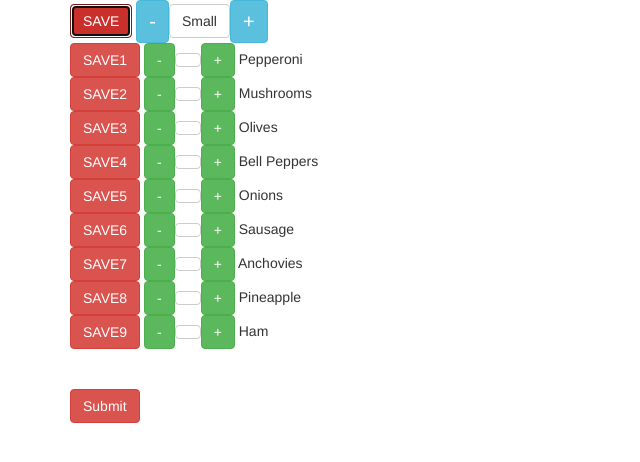
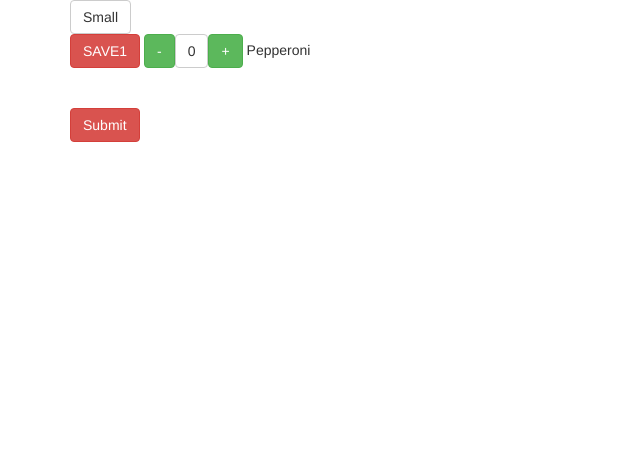
Before and after one commit to toofpaste/FridayWk4, a plain HTML site: page index.html in a window 1280 px wide. Both pictures are taken after a click on the button "SAVE". Shown: the whole page, without its empty margins (0-640 px from the left). Drawn offline with nearby package versions, Linux system fonts and the light colour scheme.

Commit message:
Add hide functions and get toppings functions

```diff
--- a/css/styles.css
+++ b/css/styles.css
@@ -1,8 +1,12 @@
-#sizeMinus{
+#Minus0{
   font-size: 20px;
   cursor: pointer;
 }
-#sizePlus {
+#Plus0 {
   font-size: 20px;
   cursor: pointer;
 }
+
+#cont1, #cont2, #cont3, #cont4, #cont5, #cont6, #cont7, #cont8, #cont9 {
+  display: none;
+}
--- a/index.html
+++ b/index.html
@@ -15,53 +15,53 @@
     <form id="formOne">
 
       <div class="container">
-        <button type="button" name="button"id = "saveBtn" class = "btn btn-danger">SAVE</button>
-        <span id ="sizeMinus" class = "btn btn-info"> - </span><span id = "size" class = "btn btn-default"></span><span id ="sizePlus" class = "btn btn-info"> + </span>
+        <button type="button" name="button" id = "save0" class = "btn btn-danger">SAVE</button>
+        <span id ="Minus0" class = "btn btn-info"> - </span><span id = "size0" class = "btn btn-default"></span><span id ="Plus0" class = "btn btn-info"> + </span>
       </div>
 
-      <div class="container">
-        <button type="button" name="button"id = "savePep" class = "btn btn-danger">SAVE1</button>
-        <span id ="pepMinus" class = "btn btn-success"> - </span><span id = "size1" class = "btn btn-default"></span><span id ="pepPlus" class = "btn btn-success"> + </span> <span id = "itemName"> Pepperoni </span>
+      <div class="container" id = "cont1">
+        <button type="button" name="button"id = "save1" class = "btn btn-danger">SAVE1</button>
+        <span id ="Minus1" class = "btn btn-success"> - </span><span id = "size1" class = "btn btn-default"></span><span id ="Plus1" class = "btn btn-success"> + </span> <span id = "itemName"> Pepperoni </span>
       </div>
 
-      <div class="container">
-        <button type="button" name="button"id = "saveMush" class = "btn btn-danger">SAVE2</button>
-        <span id ="mushMinus" class = "btn btn-success"> - </span><span id = "size2" class = "btn btn-default"></span><span id ="mushPlus" class = "btn btn-success"> + </span> <span id = "itemName"> Mushrooms </span>
+      <div class="container" id = "cont2">
+        <button type="button" name="button"id = "save2" class = "btn btn-danger">SAVE2</button>
+        <span id ="Minus2" class = "btn btn-success"> - </span><span id = "size2" class = "btn btn-default"></span><span id ="Plus2" class = "btn btn-success"> + </span> <span id = "itemName"> Mushrooms </span>
       </div>
 
-      <div class="container">
-        <button type="button" name="button"id = "saveOlive" class = "btn btn-danger">SAVE3</button>
-        <span id ="oliveMinus" class = "btn btn-success"> - </span><span id = "size3" class = "btn btn-default"></span><span id ="olivePlus" class = "btn btn-success"> + </span> <span id = "itemName"> Olives </span>
+      <div class="container" id = "cont3">
+        <button type="button" name="button"id = "save3" class = "btn btn-danger">SAVE3</button>
+        <span id ="Minus3" class = "btn btn-success"> - </span><span id = "size3" class = "btn btn-default"></span><span id ="Plus3" class = "btn btn-success"> + </span> <span id = "itemName"> Olives </span>
       </div>
 
-      <div class="container">
-        <button type="button" name="button"id = "saveBell" class = "btn btn-danger">SAVE4</button>
-        <span id ="bellMinus" class = "btn btn-success"> - </span><span id = "size4" class = "btn btn-default"></span><span id ="pepBell" class = "btn btn-success"> + </span> <span id = "itemName"> Bell Peppers </span>
+      <div class="container" id = "cont4">
+        <button type="button" name="button"id = "save4" class = "btn btn-danger">SAVE4</button>
+        <span id ="Minus4" class = "btn btn-success"> - </span><span id = "size4" class = "btn btn-default"></span><span id ="Plus4" class = "btn btn-success"> + </span> <span id = "itemName"> Bell Peppers </span>
       </div>
 
-      <div class="container">
-        <button type="button" name="button"id = "saveOnion" class = "btn btn-danger">SAVE5</button>
-        <span id ="onionMinus" class = "btn btn-success"> - </span><span id = "size5" class = "btn btn-default"></span><span id ="onionPlus" class = "btn btn-success"> + </span> <span id = "itemName"> Onions </span>
+      <div class="container" id = "cont5">
+        <button type="button" name="button"id = "save5" class = "btn btn-danger">SAVE5</button>
+        <span id ="Minus5" class = "btn btn-success"> - </span><span id = "size5" class = "btn btn-default"></span><span id ="Plus5" class = "btn btn-success"> + </span> <span id = "itemName"> Onions </span>
       </div>
 
-      <div class="container">
-        <button type="button" name="button"id = "saveSaus" class = "btn btn-danger">SAVE6</button>
-        <span id ="sausMinus" class = "btn btn-success"> - </span><span id = "size6" class = "btn btn-default"></span><span id ="sausPlus" class = "btn btn-success"> + </span> <span id = "itemName"> Sausage </span>
+      <div class="container" id = "cont6">
+        <button type="button" name="button"id = "save6" class = "btn btn-danger">SAVE6</button>
+        <span id ="Minus6" class = "btn btn-success"> - </span><span id = "size6" class = "btn btn-default"></span><span id ="Plus6" class = "btn btn-success"> + </span> <span id = "itemName"> Sausage </span>
       </div>
 
-      <div class="container">
-        <button type="button" name="button"id = "saveAnch" class = "btn btn-danger">SAVE7</button>
-        <span id ="anchMinus" class = "btn btn-success"> - </span><span id = "size7" class = "btn btn-default"></span><span id ="anchPlus" class = "btn btn-success"> + </span> <span id = "itemName"> Anchovies </span>
+      <div class="container" id = "cont7">
+        <button type="button" name="button"id = "save7" class = "btn btn-danger">SAVE7</button>
+        <span id ="Minus7" class = "btn btn-success"> - </span><span id = "size7" class = "btn btn-default"></span><span id ="Plus7" class = "btn btn-success"> + </span> <span id = "itemName"> Anchovies </span>
       </div>
 
-      <div class="container">
-        <button type="button" name="button"id = "savePine" class = "btn btn-danger">SAVE8</button>
-        <span id ="pineMinus" class = "btn btn-success"> - </span><span id = "size8" class = "btn btn-default"></span><span id ="pinePlus" class = "btn btn-success"> + </span> <span id = "itemName"> Pineapple </span>
+      <div class="container" id = "cont8">
+        <button type="button" name="button"id = "save8" class = "btn btn-danger">SAVE8</button>
+        <span id ="Minus8" class = "btn btn-success"> - </span><span id = "size8" class = "btn btn-default"></span><span id ="Plus8" class = "btn btn-success"> + </span> <span id = "itemName"> Pineapple </span>
       </div>
 
-      <div class="container">
-        <button type="button" name="button"id = "saveHam" class = "btn btn-danger">SAVE9</button>
-        <span id ="hamMinus" class = "btn btn-success"> - </span><span id = "size9" class = "btn btn-default"></span><span id ="hamPlus" class = "btn btn-success"> + </span> <span id = "itemName"> Ham </span>
+      <div class="container" id = "cont9">
+        <button type="button" name="button"id = "save9" class = "btn btn-danger">SAVE9</button>
+        <span id ="Minus9" class = "btn btn-success"> - </span><span id = "size9" class = "btn btn-default"></span><span id ="Plus9" class = "btn btn-success"> + </span> <span id = "itemName"> Ham </span>
       </div>
 
       <br>
--- a/js/scripts.js
+++ b/js/scripts.js
@@ -11,15 +11,13 @@ Pizza.prototype.assignId = function(){
   return this.currentId;
 };
 
-function Order(size, topName, totalPrice){
+function Order(size, topName, totalPrice, target){
   this.size = size,
   this.topName = topName,
   this.totalPrice = totalPrice;
+  this.target = target;
 };
 
-Order.prototype.fullOrder = function(){
-  return this.size + " with " + this.topName + ": $" + this.totalPrice
-};
 function printOrder(printPizza){
   var pizzaList = $("#show-pizza");
   var pizzaHtml = "";
@@ -33,106 +31,100 @@ pizzaList.html(pizzaHtml);
 function plusMinus(order){
   var num = 0;
   var pSize = "Small";
-  $("#size").text("Small");
-  $("#sizePlus").on("click", function() {
+  $("#size0").text("Small");
+  $("#Plus0").on("click", function() {
 
     if(num < 3 && num >= 0){
       num++;
       if(num === 0){
-        $("#size").text(" Small ");
+        $("#size0").text(" Small ");
         pSize = "Small"
       }else if(num === 1){
-        $("#size").text(" Medium");
+        $("#size0").text(" Medium");
         pSize = "Medium";
       }else if(num === 2){
-        $("#size").text(" Large ");
+        $("#size0").text(" Large ");
         pSize = "Large"
       }else if(num === 3){
-        $("#size").text("X-Large");
+        $("#size0").text("X-Large");
         pSize = "X-Large"
       };
     };
   });
-  $("#sizeMinus").on("click", function() {
+  $("#Minus0").on("click", function() {
 
     if(num <= 3 && num > 0){
       num--;
       if(num === 0){
-        $("#size").text(" Small ");
+        $("#size0").text(" Small ");
         pSize = "Small"
       }else if(num === 1){
-        $("#size").text(" Medium");
+        $("#size0").text(" Medium");
         pSize = "Medium";
       }else if(num === 2){
-        $("#size").text(" Large ");
+        $("#size0").text(" Large ");
         pSize = "Large"
       }else if(num === 3){
-        $("#size").text("X-Large");
+        $("#size0").text("X-Large");
         pSize = "X-Large"
       };
     };
   });
-  $("#saveBtn").on("click", function() {
+  $("#save0").on("click", function() {
     this.size = pSize;
   });
 };
 //pep mush olive bell onion saus anch pine ham
 function plusMinusToppings(order){
   var num = 0;
+  var nameArr = ["Pepperoni", "Mushroom", "Olive", "Bell Pepper", "Onion", "Sausage", "Anchovie", "Pineapple", "Ham"];
   var topList = "";
-  $("#size").text(num);
-  $("#sizePlus").on("click", function() {
-
-    if(num < 3 && num >= 0){
+  $("#size" + order.target).text(num);
+  $("#Plus" + order.target).on("click", function() {
       num++;
-      if(num === 0){
-        $("#size").text(num);
-        pSize = "Small"
-      }else if(num === 1){
-        $("#size").text(num);
-        pSize = "Medium";
-      }else if(num === 2){
-        $("#size").text(num);
-        pSize = "Large"
-      }else if(num === 3){
-        $("#size").text(num);
-        pSize = "X-Large"
-      };
+      $("#size" + order.target).text(num);
+  });
+  $("#Minus" + order.target).on("click", function() {
+    if(num > 0){
+      num--;
+      $("#size" + order.target).text(num);
     };
   });
-  $("#sizeMinus").on("click", function() {
-
-    if(num <= 3 && num > 0){
-      num--;
-      if(num === 0){
-        $("#size").text(num);
-        pSize = "Small"
-      }else if(num === 1){
-        $("#size").text(num);
-        pSize = "Medium";
-      }else if(num === 2){
-        $("#size").text(num);
-        pSize = "Large"
-      }else if(num === 3){
-        $("#size").text(num);
-        pSize = "X-Large"
-      };
+  $("#save" + order.target).on("click", function() {
+    if(num != 0){
+      order.topName += num + "x: " + nameArr[order.target - 1] + ", ";
+      order.totalPrice += num*10;
     };
   });
-  $("#saveBtn").on("click", function() {
-    this.size = pSize;
+};
+function orderOp(newOrder){
+  $("#save" + newOrder.target).click(function() {
+    newOrder.target += 1;
+    $("#save" + (newOrder.target - 1)).hide();
+    $("#Minus" +(newOrder.target - 1)).hide();
+    $("#Plus" + (newOrder.target - 1)).hide();
+    $("#cont" + newOrder.target).show();
+    plusMinusToppings(newOrder);
+    if(newOrder.target <= 10){
+    orderOp(newOrder);
+  };
   });
 };
 
 var pizza = new Pizza();
 $(function(){
-  var newOrder = new Order("", "", 0);
+  var newOrder = new Order(" ", " ", 0, 0);
+  var count = 0;
   pizza.addPizza(newOrder);
   plusMinus(newOrder);
-  $("#saveBtn").on("click", function() {
-    console.log(this.size);
+  orderOp(newOrder);
+  $("#save0").click(function(){
     newOrder.size = this.size;
   });
+
+
+//  plusMinusToppings(newOrder);
+
   $("#btnSubmit").on("click", function(event){
       printOrder(pizza);
       event.preventDefault();
```
